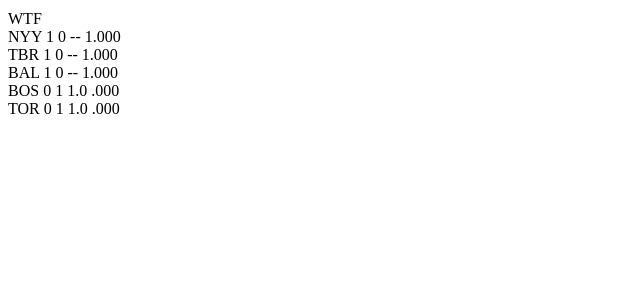
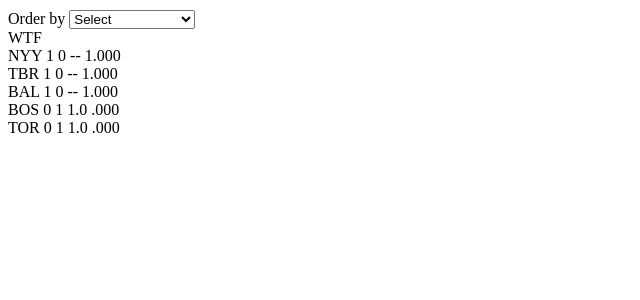
Before and after one commit to slarribeau/react-app-marty, a React (Create React App) app: page / in a window 1280 px wide. Shown: the top 300 px of the page, without its empty margins (0-640 px from the left). Built offline with nearby package versions, Linux system fonts and the light colour scheme.

Commit message:
limping pulldown menu

```diff
--- a/src/components/App.js
+++ b/src/components/App.js
@@ -1,5 +1,7 @@
 import React from 'react';
 import Standings from './Standings';
+import Sort from './Sort';
+
 
 
 class App extends React.Component {
@@ -23,6 +25,7 @@
         //console.log(this.state.standings);
         return (
             <div className= "ui container" style={{marginTop:'10px'}}>
+                <Sort />
                 <Standings data={this.state}/>
             </div>
         );
--- /dev/null
+++ b/src/components/Selectbox.js
@@ -0,0 +1,35 @@
+import React, { Component } from 'react';
+
+class Selectbox extends Component {
+
+  state = {
+    selected: '',
+  }
+
+  createOptions = (options) => options.map( o => <option value={o.value} key={o.value}>{o.label}</option> );
+
+  onChange = (e) => {
+    this.props.handleOnChange(e.target.value);
+  }
+
+  render() {
+    const { classes, options } = this.props;
+    console.log(classes);
+    console.log(options);
+
+
+    return (
+      <select onChange={ (e) => this.onChange(e) } className={classes}>
+        {this.createOptions(options)}
+      </select>
+    );
+  }
+}
+/*
+Selectbox.propTypes = {
+  options: PropTypes.array.isRequired,
+  classes: PropTypes.string,
+  handleOnChange: PropTypes.func.isRequired,
+};
+*/
+export default Selectbox;
--- /dev/null
+++ b/src/components/Sort.js
@@ -0,0 +1,39 @@
+import React, { Component } from 'react';
+import PropTypes from 'prop-types';
+
+//import { connect } from "react-redux";
+//import { updateSort } from '../../store/actions/sortActions';
+import Selectbox from './Selectbox';
+
+const sortBy = [
+  { value: '',           label: 'Select'  },
+  { value: 'lowestprice', label: 'Lowest to highest' },
+  { value: 'highestprice', label: 'Highest to lowest' },
+]
+
+class Sort extends Component {
+
+  handleSort = (value) => {
+    this.props.updateSort(value);
+  }
+
+  render() {
+    return (
+      <div className="sort">
+        Order by <Selectbox options={sortBy} handleOnChange={this.handleSort} />
+      </div>
+    );
+  }
+}
+
+Sort.propTypes = {
+  updateSort: PropTypes.func.isRequired,
+  sort: PropTypes.string.isRequired,
+}
+
+const mapStateToProps = state => ({
+  sort: state.sort.item,
+})
+
+//export default connect(mapStateToProps, { updateSort })(Sort);
+export default Sort;
```
